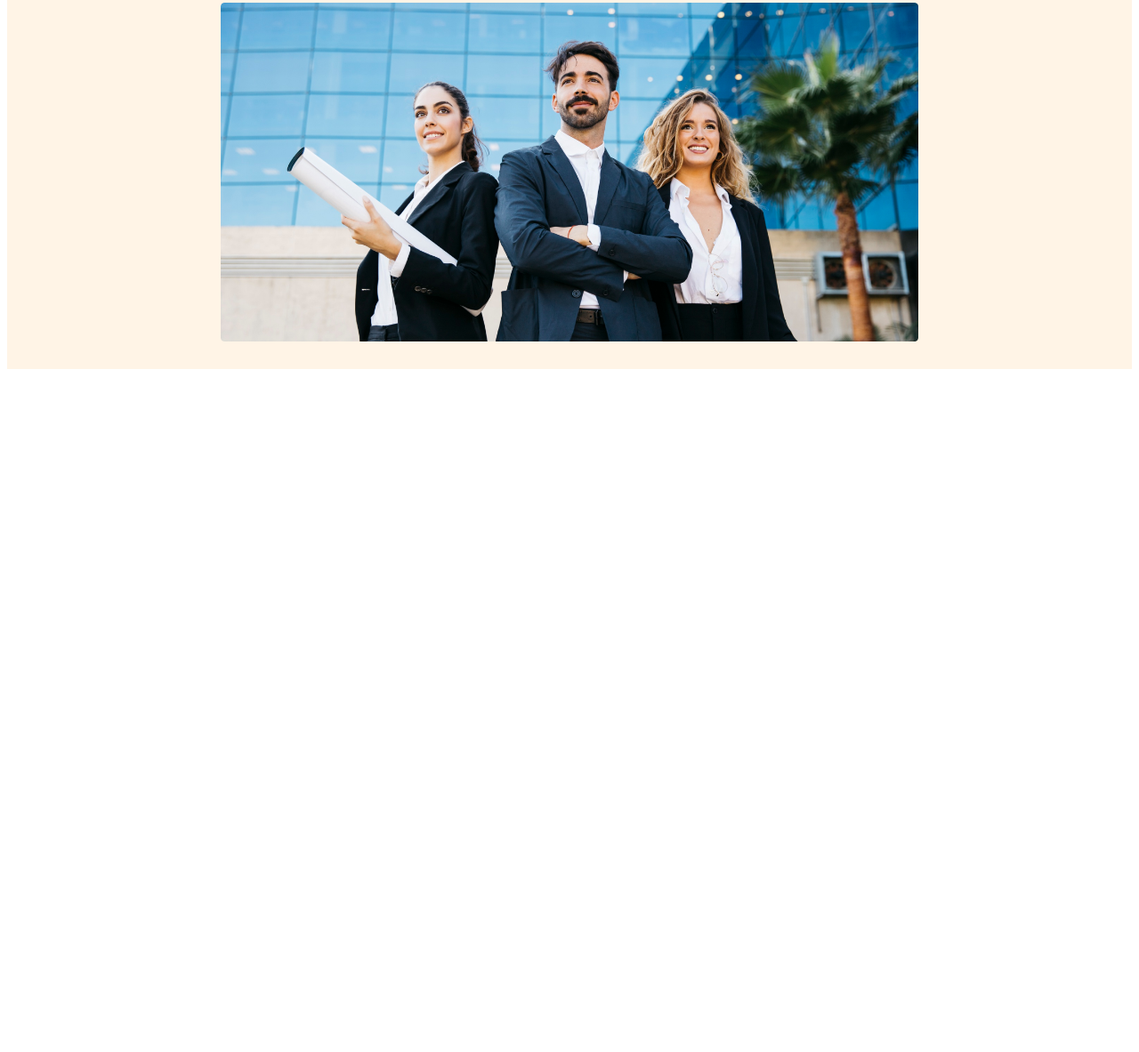
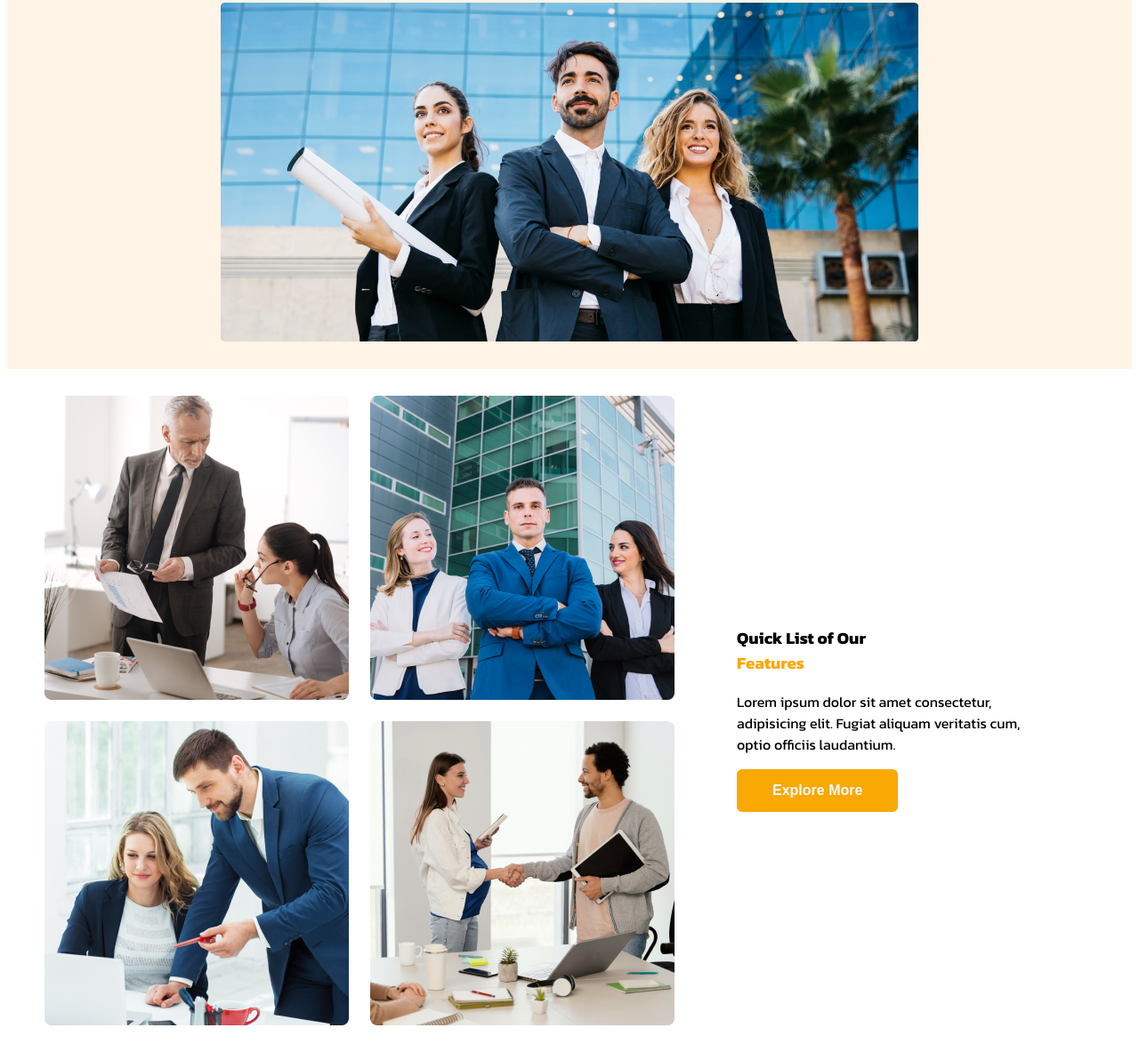
Before and after one commit to mustakim6/web-architects, a plain HTML site: page index.html in a window 1280 px wide. Shown: the part 304-1487 px from the top of the page at 89% size. Before the commit the page ends 800 px from the top, so only its background shows below. Drawn offline with Linux system fonts and the light colour scheme.

Commit message:
features content added

```diff
--- a/index.html
+++ b/index.html
@@ -14,6 +14,7 @@
 </head>
 
 <body>
+    <!-- header start -->
     <header>
         <nav>
             <h1>Architects</h1>
@@ -30,15 +31,38 @@
                 <h3 class="banner-title">
                     Brand New Groups Of Architects!
                 </h3>
-                <p class="banner-description">Lorem ipsum dolor sit amet consectetur adipisicing elit. Possimus similique ipsam ea quidem perferendis ipsa excepturi nisi, in odit inventore.</p>
+                <p class="banner-description">Lorem ipsum dolor sit amet consectetur adipisicing elit. Possimus
+                    similique ipsam ea quidem perferendis ipsa excepturi nisi, in odit inventore.</p>
                 <button class="btn-primary">Explore More</button>
             </div>
 
             <img class="banner-img" src="images/banner.png" alt="">
         </div>
+        <!-- header end -->
     </header>
+
     <main>
+        <!-- main section start -->
+        <section class="features-container">
+            <div class="features-imgs-container">
 
+                <img class="imgs" src="images/team1.png" alt="">
+                <img class="imgs" src="images/team2.png" alt="">
+                <img class="imgs" src="images/team3.png" alt="">
+                <img class="imgs" src="images/team4.png" alt="">
+
+            </div>
+            <div class="features-content">
+
+                    <h3>Quick List of Our <br><span class="features-color">Features</span></h3>
+                    <p>Lorem ipsum dolor sit amet consectetur, adipisicing elit. Fugiat aliquam veritatis cum, optio
+                        officiis laudantium.</p>
+                    <button class="btn-primary">
+                        Explore More
+                    </button>
+
+            </div>
+        </section>
     </main>
     <footer>
 
--- a/styles.css
+++ b/styles.css
@@ -71,10 +71,41 @@ nav ul>li a{
 
 }
 
+/* css for features section IN MAIN */
+
+main{
+    max-width: 1180px;
+    margin:0 auto;
+}
+
+.features-container{
+    display: flex;
+    align-items: center;
+    margin:30px 0;
+}
+
+.features-imgs-container{
+    display: grid;
+    grid-template-columns: repeat(2,1fr);
+    gap:1.5rem;
+
+}
+.features-content{
+    padding: 0 70px;
+
+}
+
+.features-color{
+    color: #faa803;
+    font-weight: 700;
+}
+
 
 /* css for responsive */
+
 /* mobile */
 @media  screen and (max-width:576px) {
+    /* for header responsive */
     header{
         padding: 20px;
     }
@@ -82,6 +113,10 @@ nav ul>li a{
     nav{
         flex-direction: column;
     }
+
+    /* for features section  responsive*/
+
+
 
 
 }
```
